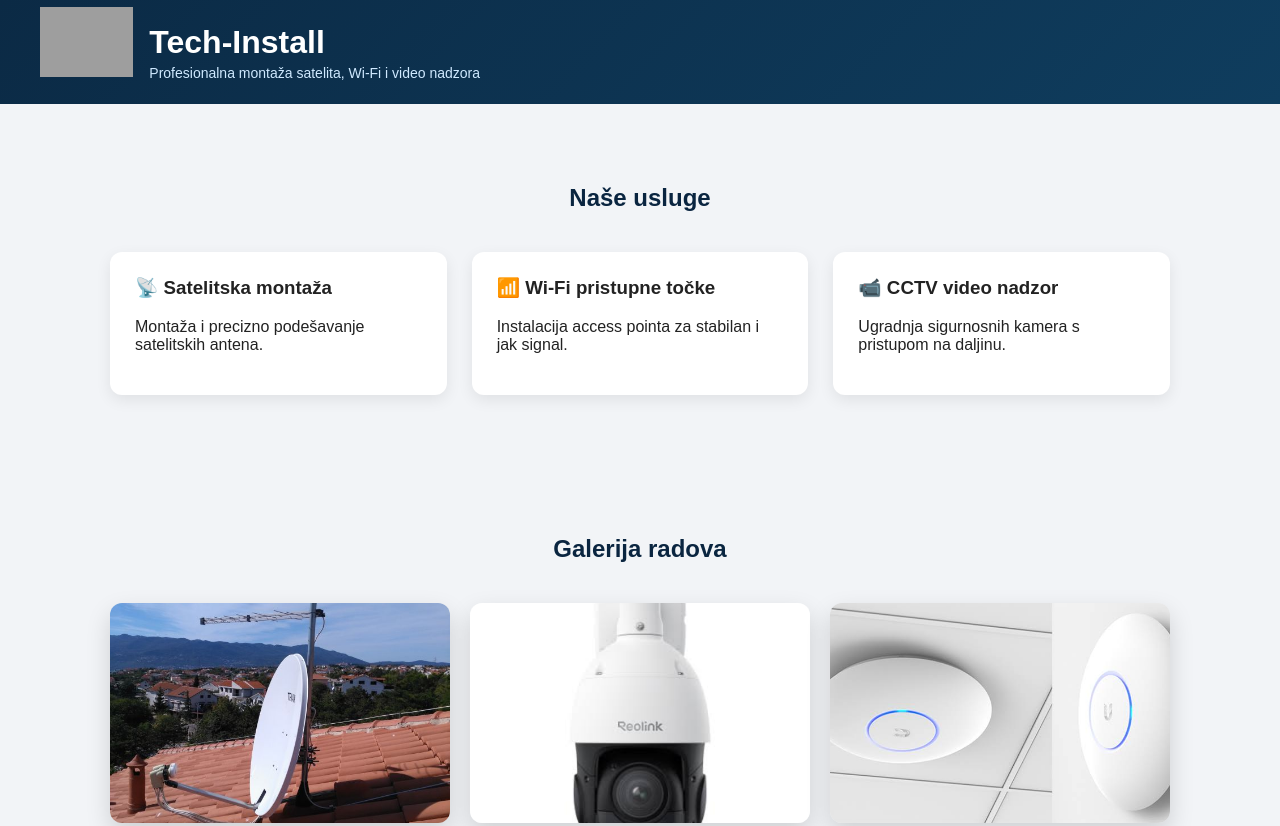
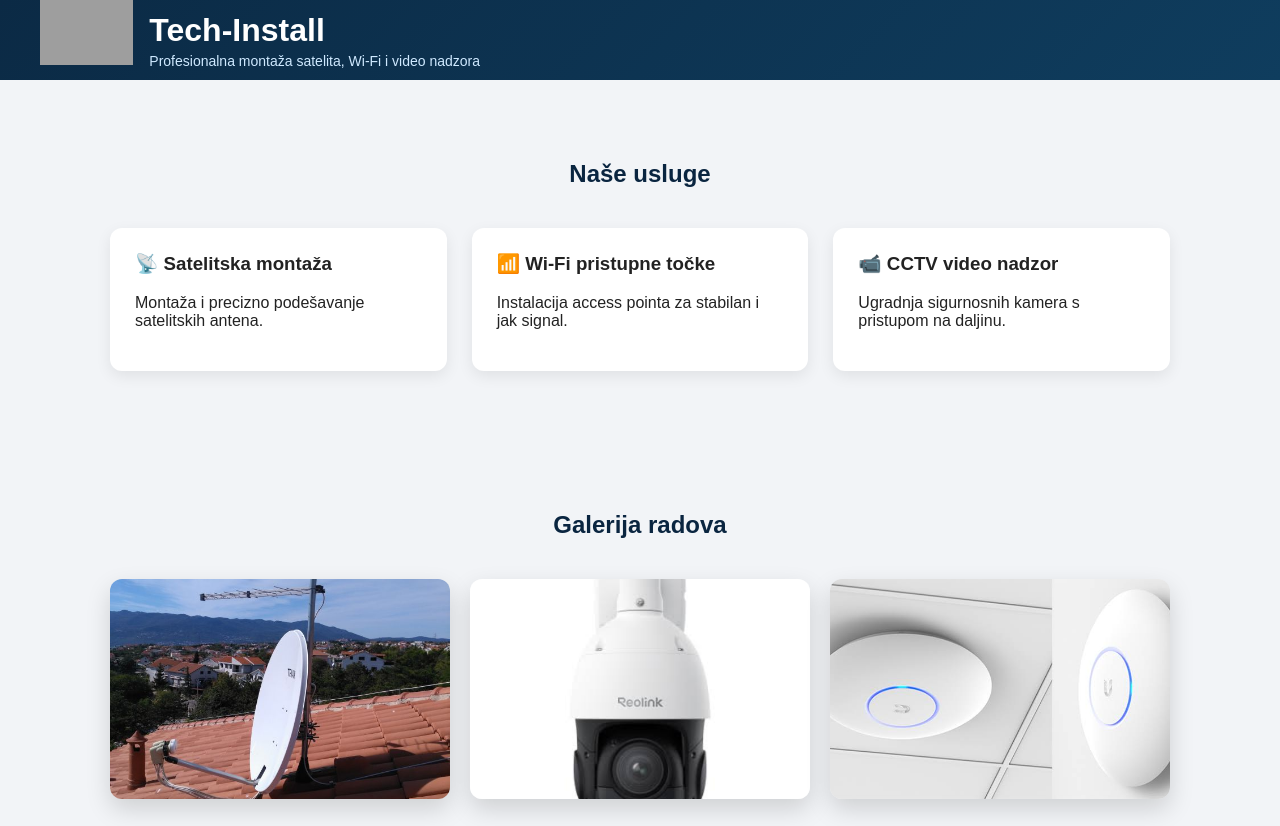
Before and after one commit to NextGenTvv/tech-install, a plain HTML site: page index.html in a window 1280 px wide. Shown: the top 826 px of the page. Drawn offline with Linux system fonts and the light colour scheme; grey boxes are pictures that could not be loaded.

Commit message:
Update style.css

```diff
--- a/style.css
+++ b/style.css
@@ -174,8 +174,9 @@ footer {
 /* HEADER */
 .site-header {
     background: linear-gradient(135deg, #0b2a45, #0f3d5e);
-    padding: 12px 20px;
+    padding: 0 20px;
 }
+
 
 .logo-wrap {
     display: flex;
```
